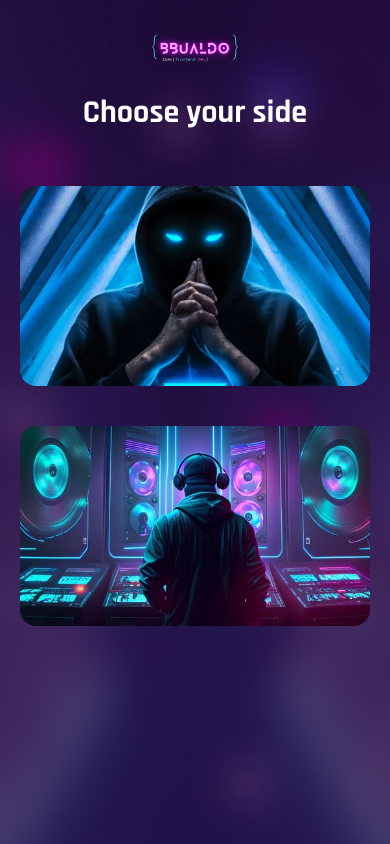
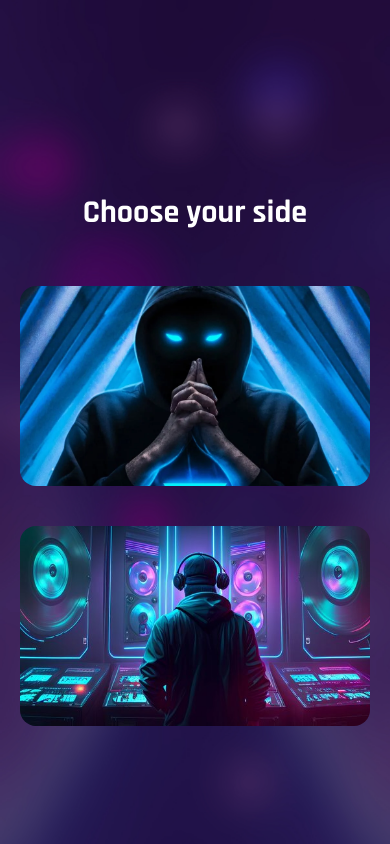
Before and after one commit to BBualdo/bbualdo-portfolio, a React (Vite) app: page / in a window 390 px wide. Built offline with nearby package versions, Linux system fonts and the light colour scheme; a web font is replaced by a local one.

Commit message:
Added dynamic logo to Main Page

```diff
--- a/src/components/Programming/Banner.jsx
+++ b/src/components/Programming/Banner.jsx
@@ -41,7 +41,7 @@ const Banner = () => {
               <span className="text-white">I am a</span>
               <TypeAnimation
                 sequence={[
-                  " Frontend Developer",
+                  " Developer",
                   2000,
                   " Musician",
                   2000,
--- a/src/components/Programming/Header.jsx
+++ b/src/components/Programming/Header.jsx
@@ -1,6 +1,6 @@
 import React from "react";
 
-import Logo from "../../assets/bbualdo-logo.svg";
+import logoDev from "../../assets/bbualdo-logo.svg";
 
 import { Link } from "react-scroll";
 
@@ -10,7 +10,7 @@ const Header = () => {
       <div className="container mx-auto">
         <div className="flex justify-between items-center">
           <a href="#home">
-            <img src={Logo} alt="bbualdo" className="w-[250px]" />
+            <img src={logoDev} alt="bbualdo" className="w-[250px]" />
           </a>
           <Link
             to="contact"
--- a/src/pages/Home.jsx
+++ b/src/pages/Home.jsx
@@ -2,31 +2,46 @@ import React from "react";
 import { motion } from "framer-motion";
 import { fadeIn } from "../variants";
 
-import Logo from "../assets/bbualdo-logo.svg";
+import logoDev from "../assets/bbualdo-logo.svg";
+import logoMM from "../assets/bbualdo-logo-music.png";
 import { Link } from "react-router-dom";
+import { useState } from "react";
 
 const Home = () => {
+  const [logo, setLogo] = useState("");
+
+  const showLogo = (whichOne) => {
+    setLogo(whichOne);
+  };
+
+  const hideLogo = () => {
+    setLogo("");
+  };
+
   return (
     <div className="bg-site bg-no-repeat bg-cover overflow-hidden h-[100vh]">
-      <motion.div
-        variants={fadeIn("down", 0.1)}
-        initial="hidden"
-        whileInView={"show"}
-        viewport={{ once: true, amount: 0 }}
-        className="flex items-center justify-center"
-      >
+      <div className="flex items-center justify-center ">
         <img
-          src={Logo}
+          src={logoDev}
           alt="BBualdo Logo"
-          className="xs:w-[100px] sm:w-[200px]"
+          className={`xs:w-[100px] sm:w-[200px] absolute transition-all duration-500 ${
+            logo === "dev" ? "top-0" : "-top-full"
+          }`}
         />
-      </motion.div>
+        <img
+          src={logoMM}
+          alt="BBualdo Logo"
+          className={`xs:w-[100px] sm:w-[200px] absolute transition-all duration-500 ${
+            logo === "mm" ? "top-0" : "-top-full"
+          }`}
+        />
+      </div>
       <motion.h1
         variants={fadeIn("", 0.1)}
         initial="hidden"
         whileInView={"show"}
         viewport={{ once: true, amount: 0 }}
-        className="text-[32px] font-bold leading-[0.8] lg:text-[80px] text-center mb-10"
+        className="text-[32px] font-bold leading-[0.8] lg:text-[80px] text-center mb-10 mt-[200px]"
       >
         Choose your side
       </motion.h1>
@@ -40,6 +55,8 @@ const Home = () => {
             initial="hidden"
             whileInView={"show"}
             viewport={{ once: true, amount: 0 }}
+            onMouseEnter={() => showLogo("dev")}
+            onMouseLeave={() => hideLogo()}
           >
             <div className="group bg-hacking xs:bg-[center_top_-8rem] sm:bg-center lg:bg-[center_top_-8rem] bg-no-repeat bg-cover w-full xs:h-[200px] sm:h-[500px] rounded-2xl hover:scale-[1.05] hover:shadow-2xl hover:shadow-pink-500 transition-all duration-300 cursor-pointer flex justify-center items-center relative overflow-hidden">
               <h1 className="font-primary font-bold text-[32px] text-white absolute -bottom-full group-hover:bottom-[50%] transition-all duration-500">
@@ -57,6 +74,8 @@ const Home = () => {
             initial="hidden"
             whileInView={"show"}
             viewport={{ once: true, amount: 0 }}
+            onMouseEnter={() => showLogo("mm")}
+            onMouseLeave={() => hideLogo()}
           >
             <div className="group bg-music bg-center bg-no-repeat bg-cover w-full xs:h-[200px] sm:h-[500px] rounded-2xl hover:scale-[1.05] hover:shadow-2xl hover:shadow-cyan-500 transition-all duration-300 cursor-pointer flex justify-center items-center relative overflow-hidden">
               <h1 className="font-primary font-bold text-[32px] text-white absolute -bottom-full group-hover:bottom-[50%] transition-all duration-500">
--- a/src/pages/Programming.jsx
+++ b/src/pages/Programming.jsx
@@ -6,9 +6,19 @@ import Work from "../components/Programming/Work";
 import Contact from "../components/Programming/Contact";
 import Nav from "../components/Programming/Nav";
 
+import { BiArrowBack } from "react-icons/bi";
+import { Link } from "react-router-dom";
+
 const Programming = () => {
   return (
     <div className="bg-site bg-no-repeat bg-cover overflow-hidden">
+      <div className="container mx-auto">
+        <Link to="..">
+          <button className="btn p-4 text-[24px] mt-6">
+            <BiArrowBack />
+          </button>
+        </Link>
+      </div>
       <Header />
       <Banner />
       <About />
```
Also changed, not shown: src/assets/bbualdo-logo-music.png (added).
